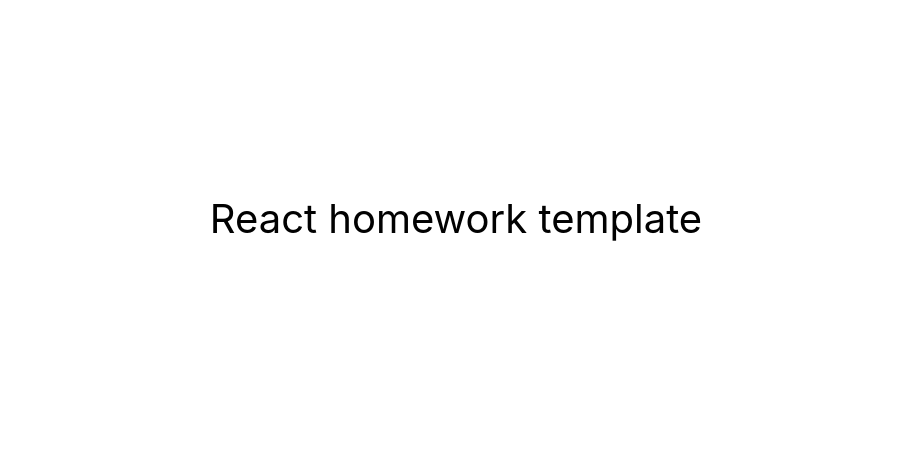
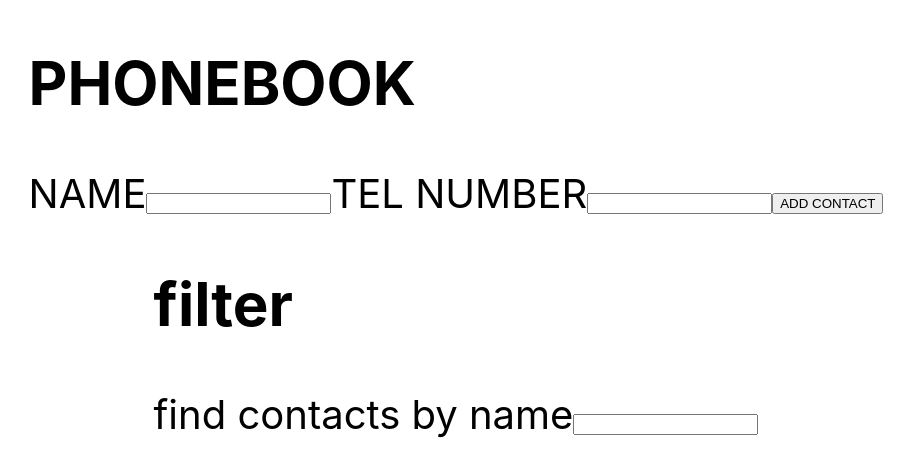
Before and after one commit to Ionytch/goit-react-hw-04-phonebook, a React (Create React App) app: page / in a window 1280 px wide. Shown: the part 182-658 px from the top of the page, without its empty margins (184-1098 px from the left). Built offline with nearby package versions, Linux system fonts and the light colour scheme.

Commit message:
initial files

```diff
--- a/src/components/App.jsx
+++ b/src/components/App.jsx
@@ -1,16 +1,74 @@
-export const App = () => {
+import { useState, useEffect } from "react";
+import Phonebook from "./phonebook/Phonebook";
+import { nanoid } from 'nanoid'
+import Contacts from "./contacts/Contacts";
+import { Filter } from "./filter/Filter";
+
+export default function App() {
+  const [contacts, setContacts] = useState(()=>JSON.parse(localStorage.getItem('contacts'))??
+    []);
+  const [filter, setFilter] = useState('');
+
+useEffect(() => {
+    localStorage.setItem('contacts', JSON.stringify(contacts));
+}, [contacts]);
+
+
+ const addContact = ({ name, number }) => {
+        const newContact = { id: nanoid(), name, number };
+
+   contacts.some(contact => contact.name === name)
+      ? alert(
+          `user ${name} is already in the contact list`
+              )
+      : setContacts(contacts => [newContact, ...contacts]);
+  };
+
+
+  const changeFilter = e => {
+    setFilter(e.currentTarget.value );
+   console.log (filter)
+  };
+
+    const filteredContacts = () => {
+
+     return contacts.filter(contact =>
+         contact.name.toLowerCase().includes(filter.toLowerCase())
+
+    );
+  };
+
+const deleteContact = contactId => {
+    setContacts(
+      contacts.filter(contact => {
+        return contact.id !== contactId;
+      })
+    );
+  };
+
     return (
       <div
         style={{
           height: '100vh',
           display: 'flex',
+          flexDirection:'column',
           justifyContent: 'center',
           alignItems: 'center',
           fontSize: 40,
           color: '#010101'
         }}
       >
-      React homework template
+        <Phonebook onSubmit={addContact}  />
+        <Filter filter={filter} onFilter={changeFilter} />
+        {contacts.length > 0 ? (
+          <Contacts
+            names={filteredContacts()}
+            onDeleteContacts={deleteContact}
+          />
+        ) : (
+          <span text="Contact list is empty."></span>
+        )}
+
         </div>
     );
-};
+  }
--- /dev/null
+++ b/src/components/contacts/Contacts.js
@@ -0,0 +1,18 @@
+// import { Component } from "react";
+
+ const Contacts= ({names, onDeleteContacts})=> {
+           return (
+            <ul>
+                   {
+                       names.map(name => (
+                           <li key={name.id}>
+                               <p>{name.name}:{name.number}</p>
+
+                <button onClick={()=>onDeleteContacts(name.id)}>DELETE</button>
+                </li>))}
+            </ul>
+        )
+
+}
+
+export default Contacts
--- /dev/null
+++ b/src/components/filter/Filter.js
@@ -0,0 +1,19 @@
+export const Filter = ({filter, onFilter}) => {
+    return (<div>
+        <h2>filter</h2>
+        <form>
+            <label for="filter">
+                find contacts by name
+            </label>
+            <input
+            type="text"
+            name="filter"
+            value={filter}
+            onChange={onFilter}
+
+            ></input>
+                </form>
+        </div>
+
+    )
+}
--- /dev/null
+++ b/src/components/phonebook/Phonebook.js
@@ -0,0 +1,77 @@
+import { useState } from "react";
+
+export default function Phonebook({onSubmit}) {
+
+
+const [name, setName]=useState('');
+const [number, setNumber]=useState('');
+
+    const handleChange=event=>{
+        const{name, value}=event.target;
+       console.log (event.target.name);
+       switch (name) {
+        case 'name':
+            setName(value);
+            break;
+            case 'number':
+                setNumber(value);
+                break;
+        default:
+            break;
+       }
+    }
+
+   const resetForm = () => {
+    setName('');
+    setNumber('');
+  };
+
+    const handleSubmit = e => {
+        e.preventDefault();
+
+    onSubmit({name, number});
+        resetForm();
+
+    };
+
+
+
+        return (<div>
+            <h2>PHONEBOOK</h2>
+            <form onSubmit={handleSubmit}>
+                <label for="name">
+                    NAME
+                </label>
+                <input
+                    type="text"
+                    name="name"
+                    pattern="^[a-zA-Zа-яА-Я]+(([' -][a-zA-Zа-яА-Я ])?[a-zA-Zа-яА-Я]*)*$"
+                    title="Name may contain only letters, apostrophe, dash and spaces. For example Adrian, Jacob Mercer, Charles de Batz de Castelmore d'Artagnan"
+                    value={name}
+                    onChange={handleChange}
+                    required
+                ></input>
+                <label for="number">
+                    TEL NUMBER
+                </label>
+                <input
+                    type="tel"
+                    name="number"
+                    pattern="\+?\d{1,4}?[-.\s]?\(?\d{1,3}?\)?[-.\s]?\d{1,4}[-.\s]?\d{1,4}[-.\s]?\d{1,9}"
+                    title="Phone number must be digits and can contain spaces, dashes, parentheses and can start with +"
+                    value={number}
+                    onChange={handleChange}
+                    required
+                ></input>
+                <button type="submit">ADD CONTACT</button>
+
+            </form>
+        </div>
+
+        )
+
+}
+
+// export default Phonebook
+
+// onSubmit={this.handleSubmit}
--- a/src/index.js
+++ b/src/index.js
@@ -1,6 +1,6 @@
 import React from 'react';
 import ReactDOM from 'react-dom/client';
-import { App } from 'components/App';
+import App from 'components/App';
 import './index.css';
 
 ReactDOM.createRoot(document.getElementById('root')).render(
```
Lines whose indentation alone changed are shown as unchanged.
